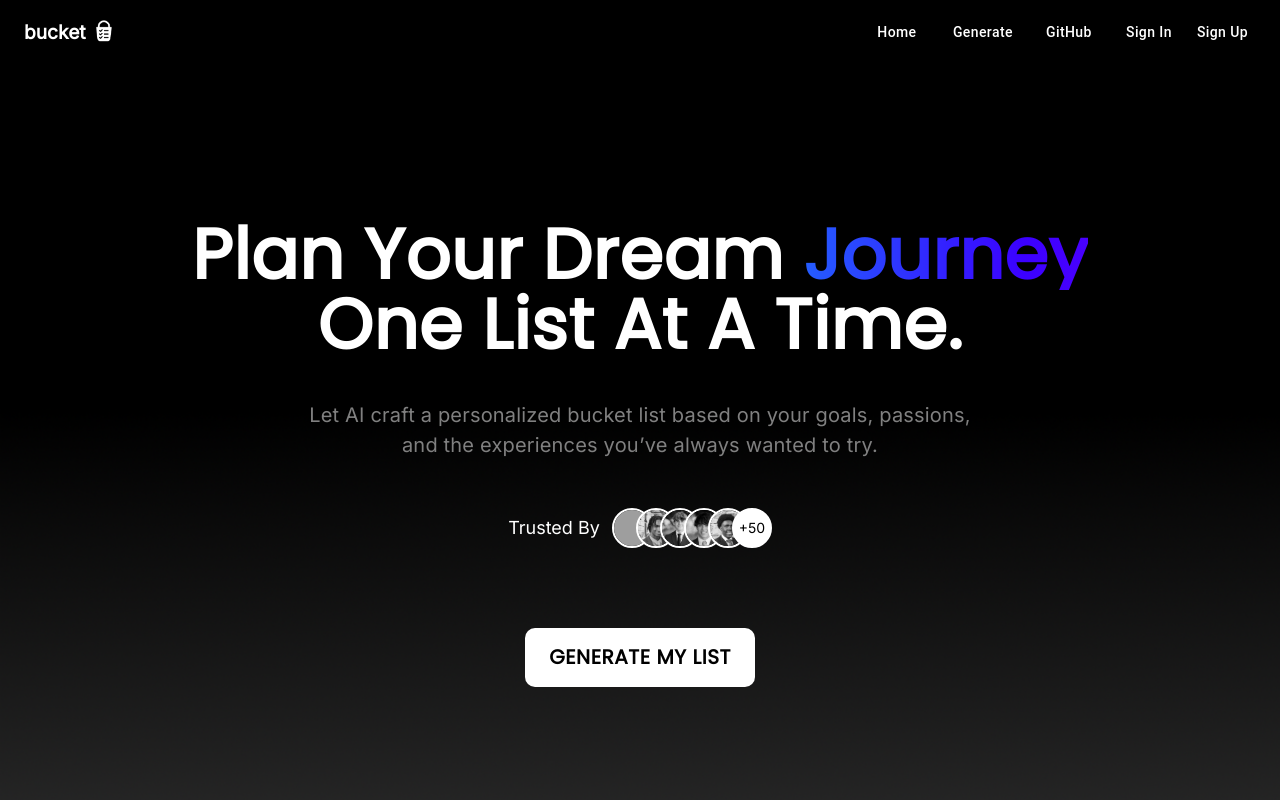
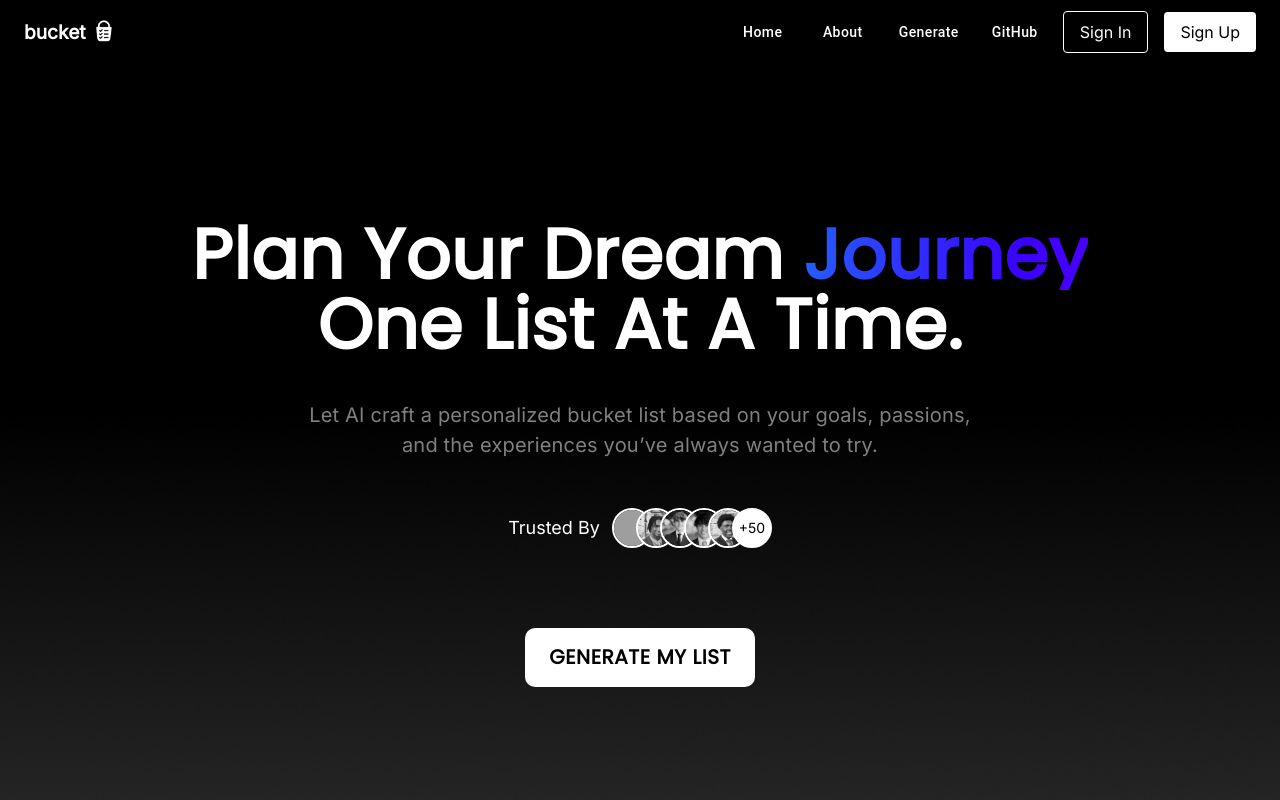
Before and after one commit to kelechi055/bucket, a Next.js app: page / in a window 1280 px wide. Shown: the top 800 px of the page. Built offline with nearby package versions, Linux system fonts and the light colour scheme; no server answers; grey boxes are pictures that could not be loaded; a web font is replaced by a local one.

Commit message:
Revert "👤 added signin/signup to navbar"
This reverts commit 9b2b61e7f49adb53b83068741c5a4439eb7f58fe.

```diff
--- a/src/components/navbar.js
+++ b/src/components/navbar.js
@@ -36,6 +36,7 @@ export default function Navbar() {
         <Box sx={{ display: 'flex', flexDirection: 'row', gap: 2, alignItems: 'center' }}>
           {[
             { label: 'Home', href: '/' },
+            { label: 'About', href: '/about' },
             { label: 'Generate', href: '/generate' },
             { label: 'GitHub', href: 'https://github.com/kelechi055/bucket' },
           ].map((item) => (
@@ -44,84 +45,26 @@ export default function Navbar() {
               color="inherit"
               href={item.href}
               sx={{
-                position: 'relative',
-                color: 'white',
                 textTransform: 'none',
-                '&::after': {
-                  content: '""',
-                  position: 'absolute',
-                  width: '100%',
-                  height: '2px',
-                  bottom: 4,
-                  left: 0,
+                '&:hover': {
                   backgroundColor: 'white',
-                  transform: 'scaleX(0)',
-                  transformOrigin: 'left',
-                  transition: 'transform 0.3s ease',
-                },
-                '&:hover::after': {
-                  transform: 'scaleX(1)',
+                  color: 'black',
                 },
               }}
             >
               {item.label}
             </Button>
           ))}
+          {/* Display SignIn/SignUp buttons if not signed in */}
           {!isSignedIn ? (
-            <Box sx={{ display: 'flex', gap: 1 }}>
+            <>
               <SignInButton mode="modal">
-                <Button
-                sx={{
-                  position: 'relative',
-                  color: 'white',
-                  textTransform: 'none',
-                  '&::after': {
-                    content: '""',
-                    position: 'absolute',
-                    width: '100%',
-                    height: '2px',
-                    bottom: 4,
-                    left: 0,
-                    backgroundColor: 'white',
-                    transform: 'scaleX(0)',
-                    transformOrigin: 'left',
-                    transition: 'transform 0.3s ease',
-                  },
-                  '&:hover::after': {
-                    transform: 'scaleX(1)',
-                  },
-                }}
-                >
-                  Sign In
-                </Button>
+                <button className="border px-4 py-2 rounded border-white">Sign In</button>
               </SignInButton>
               <SignUpButton mode="modal">
-                <Button
-                sx={{
-                  position: 'relative',
-                  color: 'white',
-                  textTransform: 'none',
-                  '&::after': {
-                    content: '""',
-                    position: 'absolute',
-                    width: '100%',
-                    height: '2px',
-                    bottom: 4,
-                    left: 0,
-                    backgroundColor: 'white',
-                    transform: 'scaleX(0)',
-                    transformOrigin: 'left',
-                    transition: 'transform 0.3s ease',
-                  },
-                  '&:hover::after': {
-                    transform: 'scaleX(1)',
-                  },
-                }}
-                >
-                  Sign Up
-                </Button>
+                <button className="bg-white text-black px-4 py-2 rounded">Sign Up</button>
               </SignUpButton>
-            </Box>
+            </>
           ) : (
             <UserButton afterSignOutUrl="/" />
           )}
```
